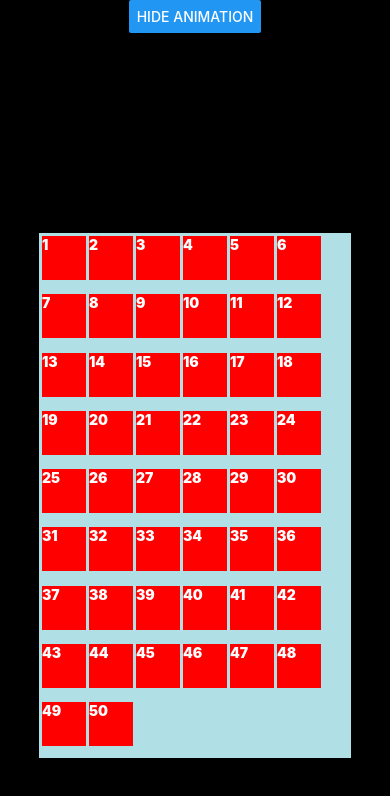
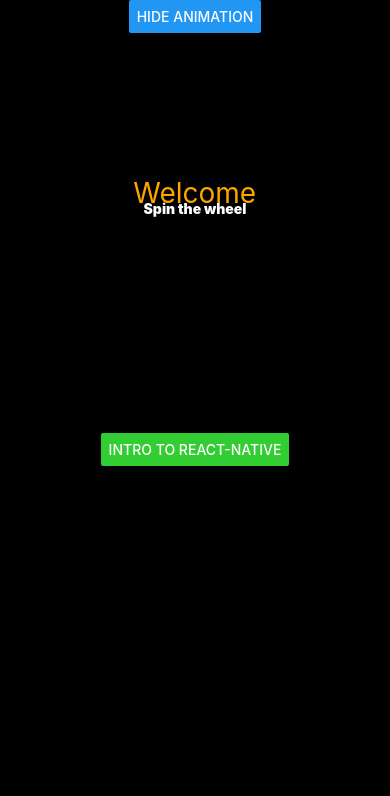
Before and after one commit to alexpaul/React-Native-Animations, a React Native app: screen / in a window 390 px wide. Both pictures are taken after a click on the button "SHOW ANIMATION". Shown: the top 796 px of the page. Built offline with nearby package versions, Linux system fonts and the light colour scheme.

Commit message:
added parallel animation

```diff
--- a/App.js
+++ b/App.js
@@ -12,6 +12,7 @@ import RotateView from './components/RotateView'
 import ScaleView from './components/ScaleView'
 import MovingView from './components/MovingView'
 import SequenceAnimation from './components/SequenceAnimation'
+import ParallelAnimation from './components/ParalledAnimation'
 
 export default class App extends React.Component {
   state = {
@@ -48,7 +49,7 @@ export default class App extends React.Component {
                 {/* Moving View */}
                 {/* <MovingView /> */}
 
-                <View style={{marginTop: 200, width: '80%', height: '80%'}}>
+                <View style={{marginTop: 100, width: '80%', height: '80%'}}>
 
                 {/* Fade Animation  */}
                 {/* <FadeView/> */}
@@ -60,7 +61,10 @@ export default class App extends React.Component {
                 {/* <ScaleView/> */}
 
                 {/* Sequence Animation */}
-                <SequenceAnimation/>
+                {/* <SequenceAnimation/> */}
+
+                {/* Parallel Animation */}
+                <ParallelAnimation/>
 
               </View>
             </View>
--- /dev/null
+++ b/components/ParalledAnimation.js
@@ -0,0 +1,104 @@
+import React, { Component } from 'react'
+import { Animated,
+         View,
+         Text,
+         StyleSheet,
+         Image,
+         Button,
+         ScrollView,
+         Easing,
+       } from 'react-native'
+
+export default class ParallelAnimation extends Component {
+  constructor() {
+    super()
+    this.state = {
+      scaleValue: new Animated.Value(0),
+      rotateValue: new Animated.Value(0),
+      positionValue: new Animated.Value(0),
+    }
+  }
+
+  componentDidMount() {
+    super.componentDidMount
+    this.animateView()
+  }
+
+  animateView() {
+    let { scaleValue, rotateValue, positionValue } = this.state
+    scaleValue.setValue(0)
+    rotateValue.setValue(0)
+    positionValue.setValue(0)
+    const createAnimation = function(value, duration, easing, delay = 0) {
+      return Animated.timing(
+        value,
+        {
+          toValue: 1,
+          duration,
+          easing,
+          delay
+        }
+      )
+    }
+    Animated.parallel([
+      createAnimation(scaleValue, 2000, Easing.ease),
+      createAnimation(rotateValue, 1000, Easing.ease, 1000),
+      createAnimation(positionValue, 1000, Easing.ease, 2000)
+    ]).start(() => this.animateView())
+  }
+
+  render() {
+   let { scaleValue, rotateValue, positionValue } = this.state
+    const scaleText = scaleValue.interpolate({
+      inputRange: [0, 1],
+      outputRange: [0.2, 2]
+    })
+    const spinText = rotateValue.interpolate({
+      inputRange: [0, 1],
+      outputRange: ['0deg', '720deg']
+    })
+    const introButton = positionValue.interpolate({
+      inputRange: [0, 1],
+      outputRange: [100, 400]
+    })
+    return(
+      <View style={styles.container}>
+        <Animated.View
+          style={{
+            transform: [{scale: scaleText}]
+          }}
+        >
+          <Text style={{color: 'orange'}}>Welcome</Text>
+        </Animated.View>
+        <Animated.View
+          style={{
+            transform: [{rotate: spinText}]
+          }}
+        >
+          <Text style={{color: 'white', fontWeight: '900'}}>Spin the wheel</Text>
+        </Animated.View>
+        <Animated.View
+          style={{
+            top: introButton,
+            position: 'absolute'
+          }}
+        >
+          <Button
+            title='Intro to React-Native'
+            onPress={() => console.log('button pressed')}
+            color='limegreen'
+          />
+        </Animated.View>
+      </View>
+    )
+  }
+}
+
+const styles = StyleSheet.create({
+  container: {
+    flex: 1,
+    backgroundColor: '#000',
+    alignItems: 'center',
+    justifyContent: 'center'
+  },
+})
--- a/components/SequenceAnimation.js
+++ b/components/SequenceAnimation.js
@@ -27,17 +27,19 @@ export default class SequenceAnimation extends Component {
   }
 
   animateView() {
+    arr.forEach((value) => {
+      this.state.animatedValue[value].setValue(0)
+    })
     const animations = arr.map((item) => {
       return Animated.timing(
         this.state.animatedValue[item],
         {
           toValue: 1,
-          duration: 50,
+          duration: 750,
         }
       )
     })
-    Animated.sequence(animations).start()
-    console.log(animations.length)
+    Animated.sequence(animations).start((() => this.animateView()))
   }
 
   componentDidMount() {
@@ -47,17 +49,17 @@ export default class SequenceAnimation extends Component {
 
   render() {
     const animations = arr.map((a, i) => {
-      console.log('value of a ' + a)
       return <Animated.Text
                 key={i}
                 style={{
                   opacity: this.state.animatedValue[a],
                   height: 44,
                   width: 44,
-                  backgroundColor: 'red',
+                  backgroundColor: 'tomato',
                   marginLeft: 3,
                   marginTop: 3,
                   color: 'white',
+                  fontSize: 30,
                   fontWeight: '900'
                 }}
              >
@@ -78,6 +80,6 @@ const styles = StyleSheet.create({
     flex: 1,
     flexDirection: 'row',
     flexWrap: 'wrap', // ??
-    backgroundColor: 'powderblue'
+    backgroundColor: '#000'
   }
 })
```
